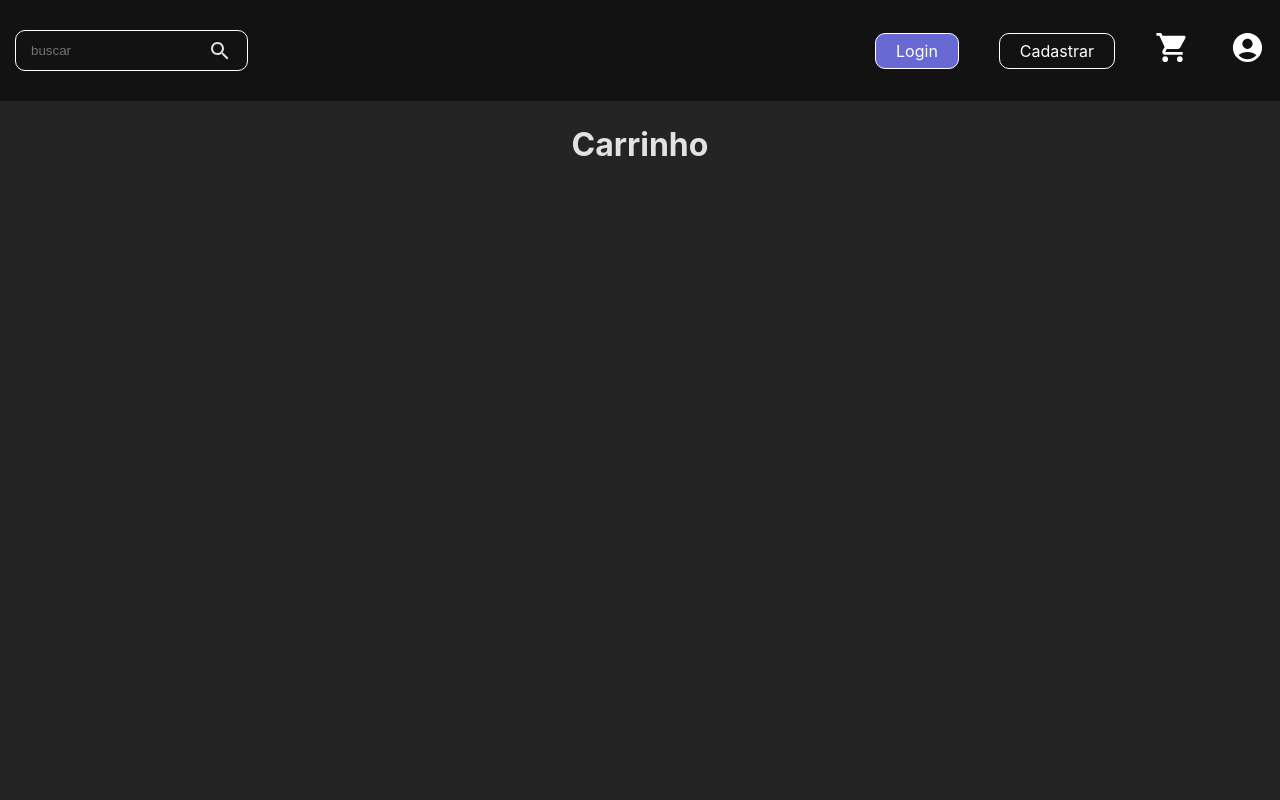
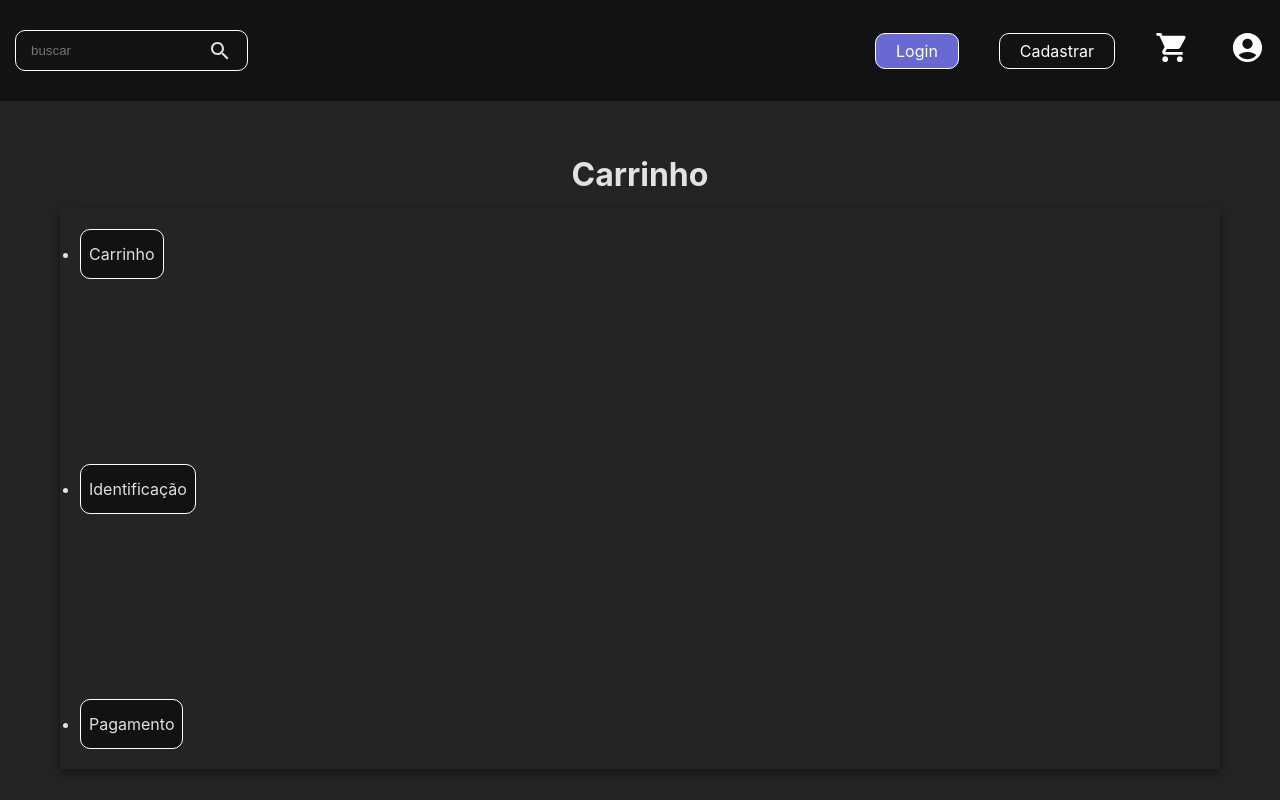
Before and after one commit to Biguelini/trabalho-web-servidor, a React (Vite) app in the folder frontend/: page /carrinho in a window 1280 px wide. Built offline with nearby package versions, Linux system fonts and the light colour scheme.

Commit message:
Alterando html e css do carrinho

```diff
--- /dev/null
+++ b/frontend/src/pages/carrinho.css
@@ -0,0 +1,32 @@
+
+
+.carrinho-container{
+    padding: 20px;
+}
+
+.carrinho-titulo{
+    padding: 10px;
+}
+
+.selecionar{
+    height: 70vh;
+    padding: 20px;
+    margin: 0px 40px;
+    display: flex;
+    flex-direction: column;
+    align-items: flex-start;
+    justify-content: space-between;
+    gap:10PX;
+    box-shadow: 0 4px 10px rgba(0, 0, 0, 0.5);
+}
+
+.selecionar li:hover {
+    background-color: var(--bg-color-hover);
+}
+
+.passo{
+    border-radius: 10px;
+    padding: 12px 8px;
+    border: 1px solid white;
+    background-color: var(--bg-color-component);
+}
--- a/frontend/src/pages/carrinho.tsx
+++ b/frontend/src/pages/carrinho.tsx
@@ -1,8 +1,20 @@
+import './carrinho.css';
 
 function Carrinho() {
   return (
     <>
-      <h1>Carrinho</h1>
+      <div className='carrinho-container'>
+        <div className="carrinho-titulo">
+          <h1>Carrinho</h1>
+        </div>
+        <div>
+          <ul className="selecionar">
+            <li className='passo'>Carrinho</li>
+            <li className='passo'>Identificação</li>
+            <li className='passo'>Pagamento</li>
+          </ul>
+        </div>
+      </div>
     </>
   )
 }
```
